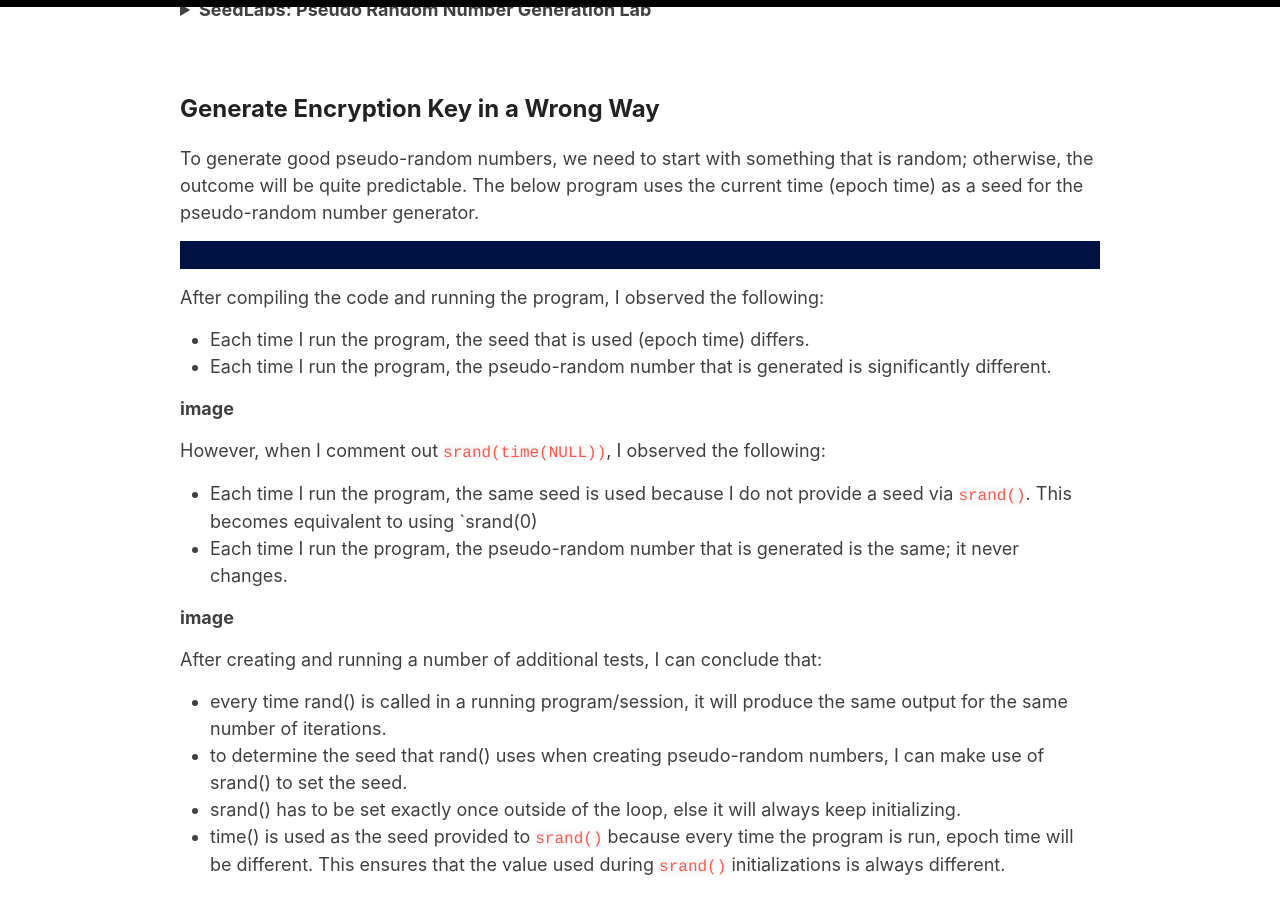
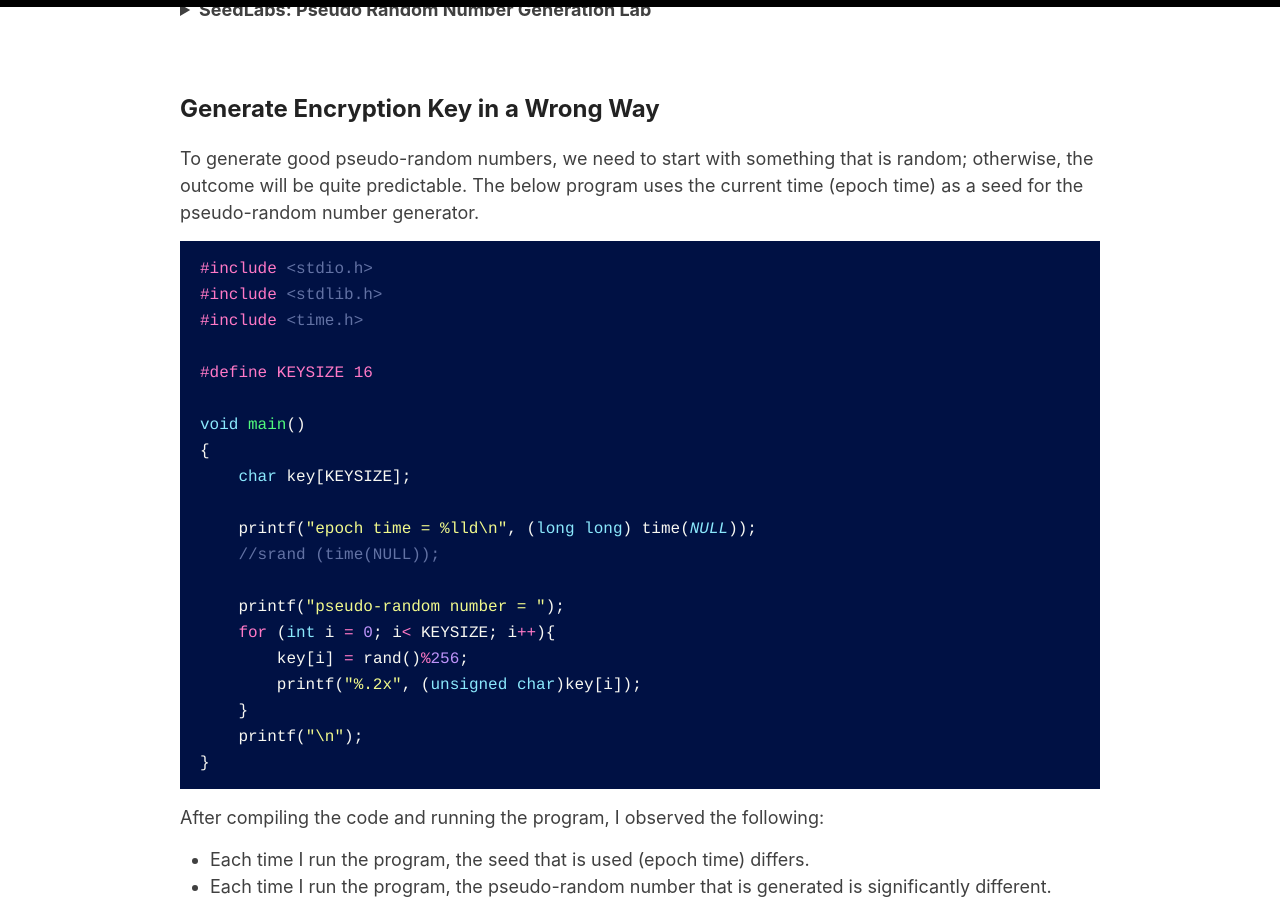
Before and after one commit to iukadike/blog, a Jekyll site: the page built from _posts/2023-10-16-pseudo-random-number-generation.md, in a window 1280 px wide and 900 px high, scrolled down 716 px. Built offline with Jekyll 4.4.1, drawn with Linux system fonts in a browser that asks for light colours; comment, search, counter and statistics services are not loaded; grey boxes are pictures that could not be loaded.

Commit message:
add images

````diff
--- a/_posts/2023-10-16-pseudo-random-number-generation.md
+++ b/_posts/2023-10-16-pseudo-random-number-generation.md
@@ -26,19 +26,39 @@ ___
 To generate good pseudo-random numbers, we need to start with something that is random; otherwise, the outcome will be quite predictable. The below program uses the current time (epoch time) as a seed for the pseudo-random number generator.
 
 ```c
+#include <stdio.h>
+#include <stdlib.h>
+#include <time.h>
+
+#define KEYSIZE 16
+
+void main()
+{
+    char key[KEYSIZE];
+
+    printf("epoch time = %lld\n", (long long) time(NULL));
+    //srand (time(NULL));
+
+    printf("pseudo-random number = ");
+    for (int i = 0; i< KEYSIZE; i++){
+        key[i] = rand()%256;
+        printf("%.2x", (unsigned char)key[i]);
+    }
+    printf("\n");
+}
 ```
 
 After compiling the code and running the program, I observed the following:
 - Each time I run the program, the seed that is used (epoch time) differs.
 - Each time I run the program, the pseudo-random number that is generated is significantly different.
 
-**image**
+![task-1-a](https://github.com/iukadike/blog/assets/58455326/de7764ae-2f6a-4e65-868e-8a69e39ce20d)
 
 However, when I comment out `srand(time(NULL))`, I observed the following:
 - Each time I run the program, the same seed is used because I do not provide a seed via `srand()`. This becomes equivalent to using `srand(0)
 - Each time I run the program, the pseudo-random number that is generated is the same; it never changes.
 
-**image**
+![task-1-b](https://github.com/iukadike/blog/assets/58455326/0ec035a0-8789-469f-8364-4f6c6fb3bd1c)
 
 After creating and running a number of additional tests, I can conclude that:
 - every time rand() is called in a running program/session, it will produce the same output for the same number of iterations.
@@ -112,7 +132,7 @@ void keygen(int epochtime)
 
 After compiling the code, I run it and redirect its output to a text file for later use in another program.
 
-**image**
+![task-2-a](https://github.com/iukadike/blog/assets/58455326/4f4a7b0e-62cd-4c98-ad97-9e846180dbdb)
 
 The output of the above are possible keys that Alice could have used to encrypt the PDF file. However, to know which one was actually used, I would need to write a program that tries every key generated against the cipher text and compare the decrypted text with the known plain text. Python can be used to achieve this:
 
@@ -150,7 +170,7 @@ if __name__ == '__main__':
 
 After running the program I was able to obtain Alice's encryption key.
 
-**image**
+![task-2-b](https://github.com/iukadike/blog/assets/58455326/27bddc67-e139-4daa-81f7-56e3e142373e)
 
 
 <br>
@@ -245,7 +265,7 @@ __Test to measure the quality of the random number generated by /dev/random__
 
 The following can be observed from the outcome of running the above command.
 
-**image**
+![task-5-a](https://github.com/iukadike/blog/assets/58455326/8dd08b36-5f82-4b9c-92ce-56a97c1b885e)
 
 - __Entropy__: This is the information density of the contents of the file, expressed as a number of bits per character. From the screenshot above, it is observed that the file is extremely dense in information. Compressing the file would not reduce the file size. — essentially random
 - __chi-square distribution__: this is  the  most commonly used test for the randomness of data, and is extremely sensitive to errors in pseudorandom sequence generators. The percentage is interpreted as the degree to which the sequence tested is suspected of being non-random.
@@ -297,7 +317,8 @@ void enckey(unsigned char* key)
 
 When the code is compiled and run, the screenshot below shows the output.
 
-**image**
+![task-5-b](https://github.com/iukadike/blog/assets/58455326/ab2a3007-a984-49b2-98d8-f6a1eba546f9)
+
 
 <br>
 
````
